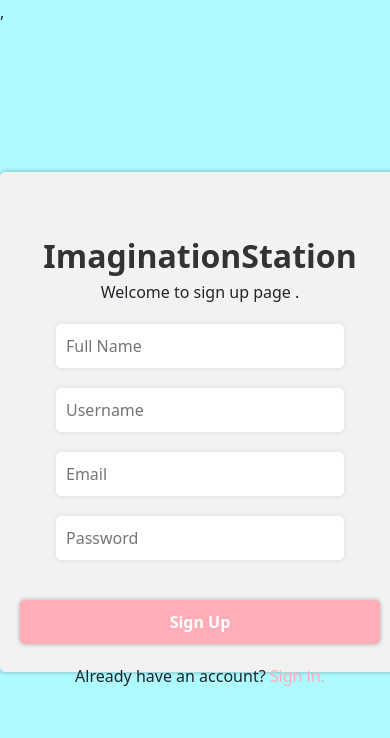
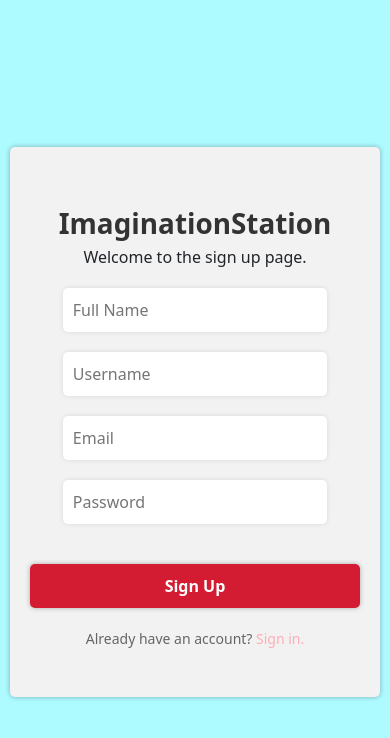
Before and after one commit to JadnAzzam/FYP, a React (Create React App) app: page / in a window 390 px wide. Shown: the top 738 px of the page. Built offline with nearby package versions, Linux system fonts and the light colour scheme; no server answers.

Commit message:
made everything responsive

```diff
--- a/public/index.html
+++ b/public/index.html
@@ -1,34 +1,20 @@
 <!DOCTYPE html>
 <html lang="en">
   <head >
-    <!-- index.html -->
     <meta charset="utf-8">
-
-<body>
-  <div id="root"></div>
-  <script src="https://www.youtube.com/player_api"></script>
-  <!-- <script src="https://cdn.jsdelivr.net/gh/LLK/scratch-vm@3.0.0/dist/scratch-vm.min.js"></script>
-  <script src="https://cdn.jsdelivr.net/gh/LLK/scratch-blocks@4.2.2/dist/scratch-blocks.min.js"></script>
-<script src="https://cdn.jsdelivr.net/gh/LLK/scratch-vm@3.0.0/dist/scratch-vm.min.js"></script> -->
-
-
-</body>
 
     <link href="https://fonts.googleapis.com/css?family=Roboto:300,400,500,700&display=swap" rel="stylesheet" />
     <meta charset="utf-8" />
-    <link rel="icon" href="%PUBLIC_URL%/favicon.ico" />
+    <!-- <link rel="icon" href="%PUBLIC_URL%/favicon.ico" /> -->
     <meta name="viewport" content="width=device-width, initial-scale=1" />
-    <meta name="theme-color" content="#000000" />
-    <meta
-      name="description"
-      content="Web site created using create-react-app"
-    />
-    <link rel="apple-touch-icon" href="%PUBLIC_URL%/logo192.png" />
+    <!-- <meta name="theme-color" content="#000000" /> -->
+    <!-- <meta name="description" content="Web site created using create-react-app" /> -->
+    <!-- <link rel="apple-touch-icon" href="%PUBLIC_URL%/logo192.png" /> -->
     <!--
       manifest.json provides metadata used when your web app is installed on a
       user's mobile device or desktop. See https://developers.google.com/web/fundamentals/web-app-manifest/
     -->
-    <link rel="manifest" href="%PUBLIC_URL%/manifest.json" />
+    <!-- <link rel="manifest" href="%PUBLIC_URL%/manifest.json" /> -->
     <!--
       Notice the use of %PUBLIC_URL% in the tags above.
       It will be replaced with the URL of the `public` folder during the build.
@@ -38,26 +24,23 @@
       work correctly both with client-side routing and a non-root public URL.
       Learn how to configure a non-root public URL by running `npm run build`.
     -->
-    <title>React App</title>
+    <title>Imagination Station</title>
   </head>
   <body>
-    <noscript>You need to enable JavaScript to run this app.</noscript>
     <div id="root"></div>
+
+    <script src="https://www.youtube.com/player_api"></script>
+    <!-- <script src="https://cdn.jsdelivr.net/gh/LLK/scratch-vm@3.0.0/dist/scratch-vm.min.js"></script>
+    <script src="https://cdn.jsdelivr.net/gh/LLK/scratch-blocks@4.2.2/dist/scratch-blocks.min.js"></script>
+    <script src="https://cdn.jsdelivr.net/gh/LLK/scratch-vm@3.0.0/dist/scratch-vm.min.js"></script> -->
+
+
+
 
     <script src="https://cdn.jsdelivr.net/gh/LLK/scratch-blocks@3.5.2/dist/scratch-blocks.min.js"></script>
     <script src="./src/index.js"></script>
   </body>
 
 
-    <!--
-      This HTML file is a template.
-      If you open it directly in the browser, you will see an empty page.
 
-      You can add webfonts, meta tags, or analytics to this file.
-      The build step will place the bundled scripts into the <body> tag.
-
-      To begin the development, run `npm start` or `yarn start`.
-      To create a production bundle, use `npm run build` or `yarn build`.
-    -->
-  </body>
 </html>
--- a/src/App.css
+++ b/src/App.css
@@ -151,46 +151,6 @@ body {
   }
 }
 
-/* @media screen and (min-width: 1200px) {
-  .flex-box {
-    flex-wrap: wrap;
-  }
-
-  .card {
-    margin-right: 2rem;
-    width: calc(25% - 1.5rem);
-  }
-} */
-
-
-
-
-/* Footer styles */
-/* footer {
-  display: flex;
-  justify-content: center;
-  align-items: center;
-  background-color: #f2f2f2;
-  padding: 1rem;
-}
-
-footer p {
-  margin-right: 2rem;
-}
-
-.social-icons a {
-  margin-right: 1rem;
-  color: #333;
-}
-
-.social-icons a:hover {
-  color: #0099cc;
-}
-
-.social-icons i {
-  font-size: 1.5rem;
-} */
-
 
 /* ##################################################################################################################################
 
@@ -204,7 +164,7 @@ footer p {
 
 .signUpBox {
   width: 400px;
-  height: 500px;
+  height: 550px;
   margin: auto;
   padding: 20px;
   position: absolute;
@@ -217,6 +177,21 @@ footer p {
   box-shadow: 0px 0px 5px rgba(0, 0, 0, 0.3);
   text-align: center;
 }
+@media screen and (max-width: 500px) {
+  .signUpBox {
+    max-width: 95%;
+    max-height: 90%;
+  }
+
+}
+
+@media screen and (min-width: 501px) and (max-width: 900px) {
+  .signUpBox {
+    max-width: 95%;
+    max-height: 90%;
+  }
+}
+
 .signUpBoxSubtitle{
   margin-bottom: 20px;
   margin-top:10 px;
@@ -228,7 +203,7 @@ footer p {
 
 .signUpBoxTitle {
   margin-top: 0;
-  font-size: 32px;
+  /* font-size: 32px; */
   font-weight: 700;
   color: #333333;
 }
@@ -255,7 +230,7 @@ footer p {
   margin-top: 20px;
   margin-bottom: 20px;
   border: none;
-  background-color: #ffadb6;
+  background-color: #d31b31;
   color: #ffffff;
   font-size: 16px;
   font-weight: 700;
@@ -304,9 +279,24 @@ footer p {
   padding: 20px;
 }
 
+@media screen and (max-width: 500px) {
+  .signInSignUpBox {
+    max-width: 95%;
+    max-height: 90%;
+  }
+
+}
+
+@media screen and (min-width: 501px) and (max-width: 900px) {
+  .signInSignUpBox {
+    max-width: 95%;
+    max-height: 90%;
+  }
+}
+
 .signInSignUpBoxTitle {
-  color: #ffadb6;
-  font-size: 36px;
+  color: #f48592;
+  /* font-size: 36px; */
   font-weight: bold;
   margin: 0;
   text-align: center;
@@ -344,7 +334,7 @@ footer p {
 }
 
 .signInSignUpBox form button[type="submit"] {
-  background-color: #ffadb6;
+  background-color: #f1374d;
   border: none;
   border-radius: 20px;
   color: #fff;
@@ -370,7 +360,7 @@ footer p {
 }
 
 .signInSignUpBoxLink a {
-  color: #ffadb6;
+  color: #f16373;
   text-decoration: none;
   transition: all 0.2s ease-in-out;
 }
--- a/src/Footer.js
+++ b/src/Footer.js
@@ -3,12 +3,12 @@ import { MDBFooter, MDBContainer, MDBRow, MDBCol, MDBIcon } from 'mdb-react-ui-k
 // import Navigation from './Navigation';
 // import { useTranslation } from 'react-i18next';
 // import './i18next';
+import './Footer.css';
 
 
 function Footer (){
     return (
-
-
+          <div className="">
             <MDBFooter bgColor='light' className='text-center text-lg-start text-muted border-bottom '>
 
 
@@ -44,11 +44,7 @@ function Footer (){
                           Privacy Policy
                         </a>
                       </p>
-                      <p>
-                        <a href='/Careers' className='text-reset footer-link'>
-                          Careers
-                        </a>
-                      </p>
+
                     </MDBCol>
 
                     <MDBCol md="4" lg="3" xl="3" className='mx-auto mb-md-0 mb-2'>
@@ -62,23 +58,22 @@ function Footer (){
                         ImaginationStation@gmail.com
                       </p>
                       <p>
-                        <MDBIcon icon="phone" className="me-3" /> + 96181632293
+                        <MDBIcon icon="phone" className="me-3" /> + 01 234 567 89
                       </p>
-                      <p>
-                        <MDBIcon icon="print" className="me-3" /> + 01 234 567 89
-                      </p>
+
                     </MDBCol>
                   </MDBRow>
                 </MDBContainer>
               </section>
 
-              {/* <div className='text-center p-4' style={{ backgroundColor: 'rgba(0, 0, 0, 0.05)' }}>
+              <div className='text-center p-4' style={{ backgroundColor: 'rgba(0, 0, 0, 0.05)' }}>
                 © 2023 Copyright:
-                <a className='text-reset fw-bold' href='https://ImaginationStation.com/'>
+                <a className='text-reset fw-bold' href='http://localhost:3000/Home'>
                   ImaginationStation.com
                 </a>
-              </div> */}
+              </div>
             </MDBFooter>
+          </div>
           );
         }
 
--- a/src/Navigation.css
+++ b/src/Navigation.css
@@ -2,3 +2,8 @@
   margin-left: 10px;
   /* padding-left: 20px; */
 }
+
+.marup{
+  margin-top: 0px;
+  padding-top: 0;
+}
--- a/src/Navigation.js
+++ b/src/Navigation.js
@@ -57,7 +57,6 @@ function Navigation() {
 
   return (
     <div>
-
         <nav class="navbar navbar-expand-lg navbar-light bg-light" >
           <a class="navbar-brand mar" href="#action">ImaginationStation</a>
           <button class="navbar-toggler" type="button" data-toggle="collapse" data-target="#navbarNavDropdown" aria-controls="navbarNavDropdown" aria-expanded="false" aria-label="Toggle navigation">
@@ -78,20 +77,7 @@ function Navigation() {
           </div>
         </nav>
 
-        <div>
-          <label>
-            <input type="checkbox" value="en" onChange={handleCheckboxChange}/>English
-          </label>
-          <label>
-            <input type="checkbox" value="ar" onChange={handleCheckboxChange}/>Arabic
-          </label>
-          <label>
-            <input type="checkbox" value="fr" onChange={handleCheckboxChange}/>French
-          </label>
-        </div>
 
-
-        <p>{t('Hello')}</p>
       </div>
 
 
--- a/src/SignInSignUpBox.js
+++ b/src/SignInSignUpBox.js
@@ -38,7 +38,7 @@ function SignInSignUpBox() {
   return (
     <div className="signInSignUpBox">
       <div className="signInSignUpBoxContent">
-        <div className="signInSignUpBoxTitle">ImaginationStation</div>
+        <h1 className="signInSignUpBoxTitle">ImaginationStation</h1>
         <form method="post"
           onSubmit={(event) => handleSumbit(event)}>
           <input name="username" type="text" placeholder="Username" />
--- a/src/SignUpBox.js
+++ b/src/SignUpBox.js
@@ -17,24 +17,22 @@ function SignUpBox() {
   return (
     <div className="signUpBox">
       <div className="signUpBoxContent">
-        <div className="signUpBoxTitle">ImaginationStation</div>
-        <div className="signUpBoxSubtitle">Welcome to sign up page
-        .</div>
+        <h1 className="signUpBoxTitle">ImaginationStation</h1>
+        <h6 className="signUpBoxSubtitle">Welcome to the sign up page.</h6>
         <form
           method="post"
           onSubmit={(event) => handleSumbit(event)}>
-            <input name="fullName" type="text" placeholder="Full Name" />
+          <input name="fullName" type="text" placeholder="Full Name" />
           <input name="username" type="text" placeholder="Username" />
           <input name= "email" type="email" placeholder="Email" />
-          {/* <input type="tel" placeholder="Phone number" /> */}
           <input name="password" type="password" placeholder="Password" />
           <button type="submit">Sign Up</button>
+          <p className="signUpBoxLink">
+            Already have an account? <Link to="/signIn">Sign in.</Link>
+          </p>
         </form>
-        <div className="signUpBoxLink">
-          Already have an account? <Link to="/signIn">Sign in.</Link>
-        </div>
+
       </div>
-      <p id="status"></p>
     </div>
   );
 }
--- a/src/index.js
+++ b/src/index.js
@@ -64,7 +64,7 @@ ReactDOM.render(
         <Dashboard />
       </Route>
     </Switch>
-  </Router>,
+  </Router>
    </Suspense>,
 
   document.getElementById('root')
```
Also changed, not shown: src/Footer.css (added).
